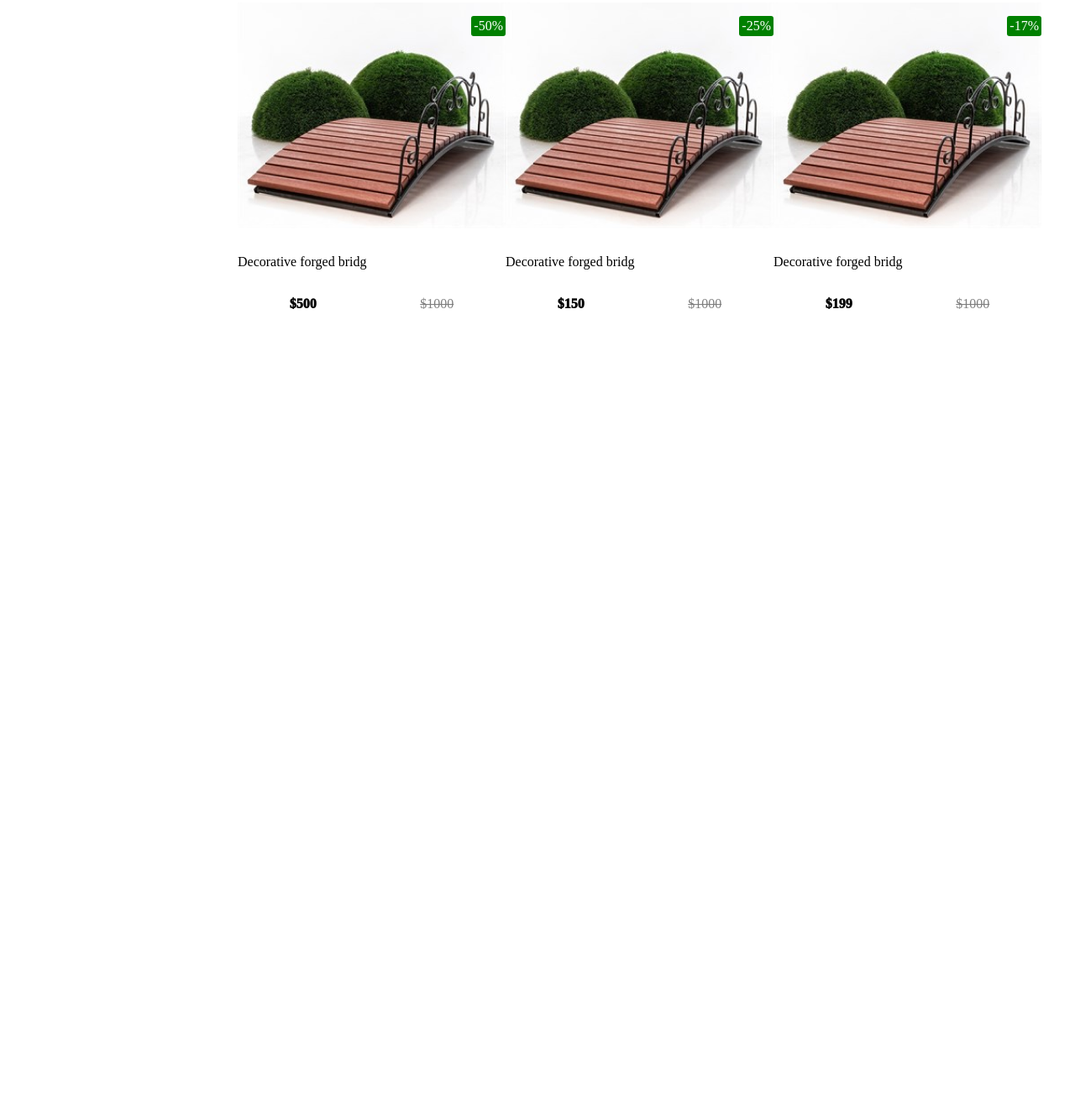
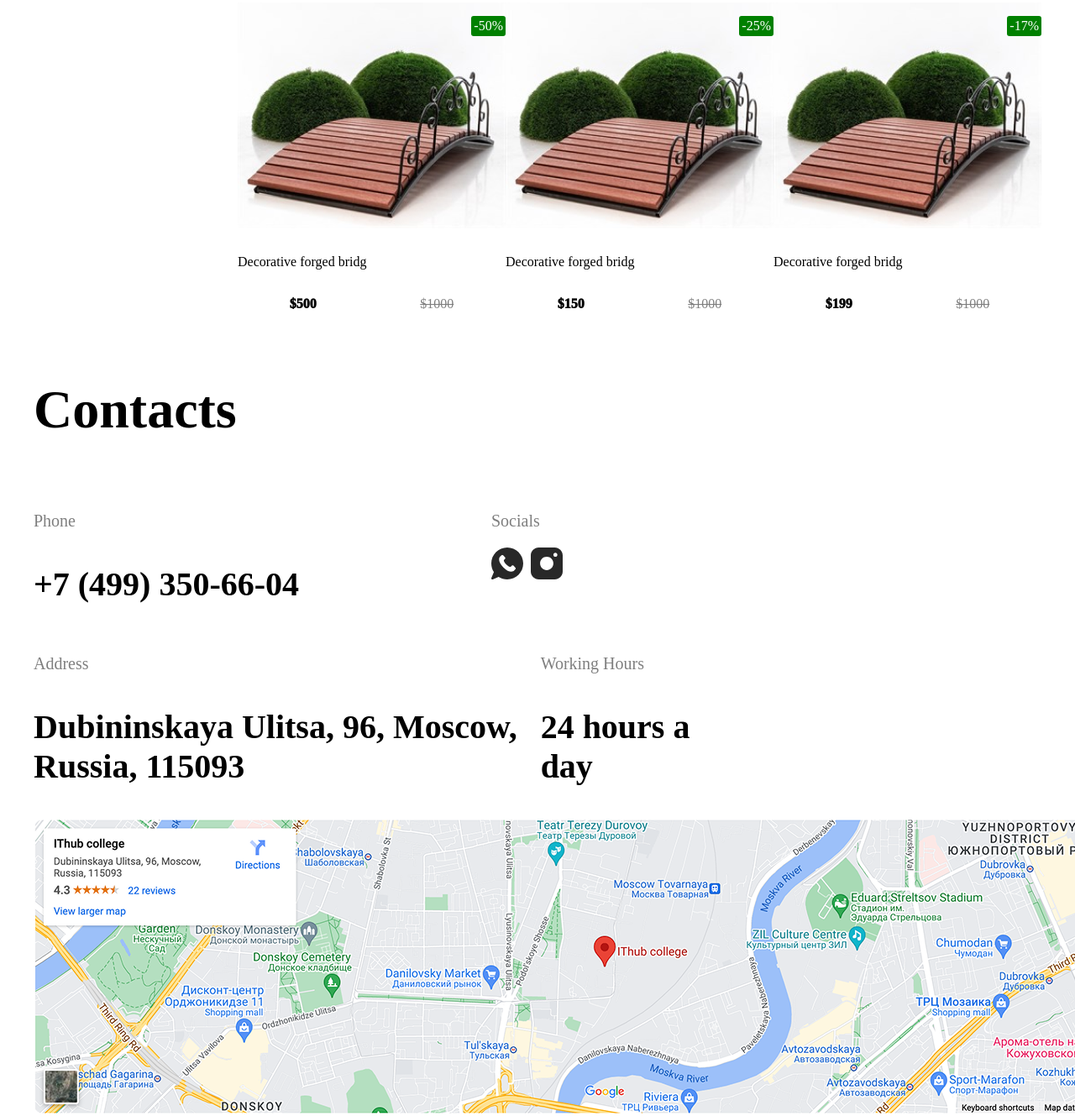
Before and after one commit to lonelydreamswithsb/project-x, a plain HTML site: page index.html in a window 1280 px wide. Shown: the part 2333-3662 px from the top of the page at 84% size. Before the commit the page ends 2720 px from the top, so only its background shows below. Drawn offline with Linux system fonts and the light colour scheme.

Commit message:
nakonec-to

```diff
--- a/index.html
+++ b/index.html
@@ -129,6 +129,41 @@
             </div>
         </div>
     </section>
+    <footer>
+        <p class="p15">Contacts</p>
+        <div class="xz">
+            <div class="top">
+                <div class="left1">
+                    <p class="p13">Phone</p>
+                    <p class="p14">+7 (499) 350-66-04</p>
+                </div>
+                <div class="right12">
+                    <p class="p13">Socials</p>
+                    <div class="svg1">
+
+                        <svg class="svg2" ="38" height="38" viewBox="0 0 38 38" fill="none" xmlns="http://www.w3.org/2000/svg">
+<path d="M19 0C8.52341 0 0 8.52279 0 19C0 22.6862 1.057 26.24 3.06338 29.3263L0.102669 36.2348C-0.101432 36.7098 0.00494792 37.2628 0.371094 37.6289C0.613542 37.8714 0.93763 38 1.26667 38C1.4349 38 1.60498 37.9666 1.76579 37.8973L8.67432 34.936C11.76 36.9436 15.3138 38 19 38C29.4772 38 38 29.4772 38 19C38 8.52279 29.4772 0 19 0ZM28.7523 25.8009C28.7523 25.8009 27.1727 27.8271 26.031 28.3008C23.129 29.502 19.0322 28.3008 14.365 23.635C9.69915 18.9678 8.49743 14.871 9.69915 11.969C10.1729 10.826 12.1991 9.24766 12.1991 9.24766C12.7483 8.81966 13.6018 8.87285 14.0941 9.36517L16.3863 11.6573C16.8786 12.1496 16.8786 12.9561 16.3863 13.4484L14.9477 14.8858C14.9477 14.8858 14.365 16.6349 17.8645 20.1355C21.3639 23.635 23.1142 23.0523 23.1142 23.0523L24.5516 21.6137C25.0439 21.1214 25.8504 21.1214 26.3427 21.6137L28.6348 23.9059C29.1271 24.3982 29.1803 25.2505 28.7523 25.8009Z" fill="#282828"/>
+</svg><svg width="38" height="38" viewBox="0 0 38 38" fill="none" xmlns="http://www.w3.org/2000/svg">
+<path d="M28.5 0H9.5C4.27546 0 0 4.27361 0 9.5V28.5C0 33.7245 4.27546 38 9.5 38H28.5C33.7245 38 38 33.7245 38 28.5V9.5C38 4.27361 33.7245 0 28.5 0ZM19 26.9164C14.6271 26.9164 11.0832 23.3709 11.0832 19C11.0832 14.6271 14.6271 11.0832 19 11.0832C23.3709 11.0832 26.9168 14.6271 26.9168 19C26.9168 23.3709 23.3709 26.9164 19 26.9164ZM29.2918 11.0832C27.9789 11.0832 26.9168 10.0196 26.9168 8.70818C26.9168 7.39673 27.9789 6.33318 29.2918 6.33318C30.6047 6.33318 31.6668 7.39673 31.6668 8.70818C31.6668 10.0196 30.6047 11.0832 29.2918 11.0832Z" fill="#282828"/>
+</svg>
+                    </div>
+                </div>
+            </div>
+            <div class="top">
+                <div class="left1">
+                    <p class="p13">Address</p>
+                    <p class="p14">Dubininskaya Ulitsa, 96, Moscow, Russia, 115093</p>
+                </div>
+                <div class="right1">
+                    <p class="p13">Working Hours</p>
+                    <div class="svg1">
+                        <p class="p14">24 hours a day</p>
+                    </div>
+                </div>
+            </div>
+        </div>
+        <img src="/map.png" alt="">
+    </footer>
 </body>
 
 </html>
--- a/style.css
+++ b/style.css
@@ -173,3 +173,33 @@ button{
     color: gray;
     border-radius: 109px solid black;
 }
+footer{
+    margin: 40px;
+}
+.top{
+    display: flex;
+    justify-content: space-between;
+
+}
+.right1{
+margin-right: 416px;
+
+}
+.svg2{
+    margin-right: 9px;
+}
+.p13{
+    opacity: 0.5;
+    font-size: 20px;
+}
+.p14{
+    font-size: 40px;
+    font-weight: 600;
+}
+.right12{
+    margin-right: 570px;
+}
+.p15{
+    font-size: 64px;
+    font-weight: 700;
+}
```
Also changed, not shown: map.png (added).
